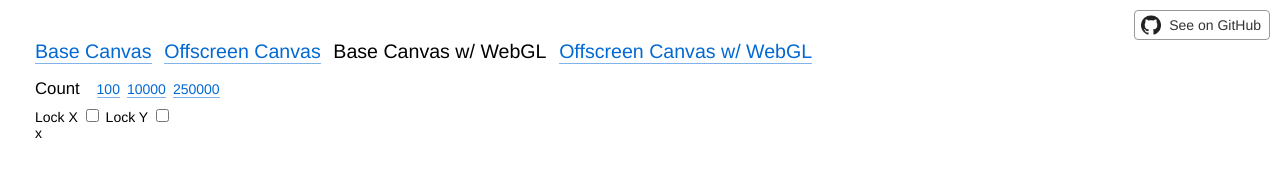
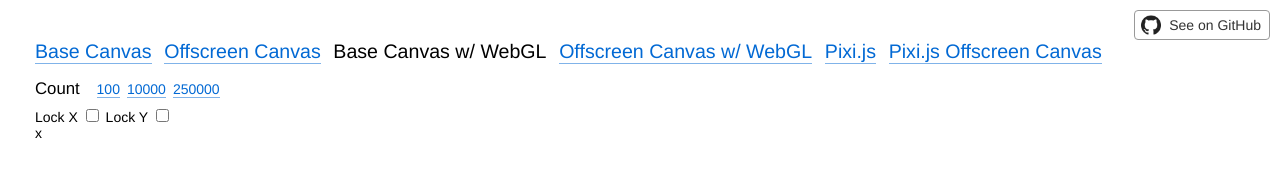
Before and after one commit to SamGRosen/offscreen-canvas-scrolling, a website: page src/pages/canvas-webgl.html in a window 1280 px wide. Drawn offline with Linux system fonts and the light colour scheme.

Commit message:
Uncomment html links

```diff
--- a/src/pages/canvas-webgl.html
+++ b/src/pages/canvas-webgl.html
@@ -17,8 +17,8 @@
         <a href="./offscreen-canvas.html">Offscreen Canvas</a>
         <span>Base Canvas w/ WebGL</span>
         <a href="./offscreen-canvas-webgl.html">Offscreen Canvas w/ WebGL</a>
-        <!-- <a href="./pixi.html">Pixi.js</a>
-        <a href="./offscreen-pixi.html">Pixi.js Offscreen Canvas</a> -->
+        <a href="./pixi.html">Pixi.js</a>
+        <a href="./offscreen-pixi.html">Pixi.js Offscreen Canvas</a>
       </h1>
 
       <div class="content">
```
